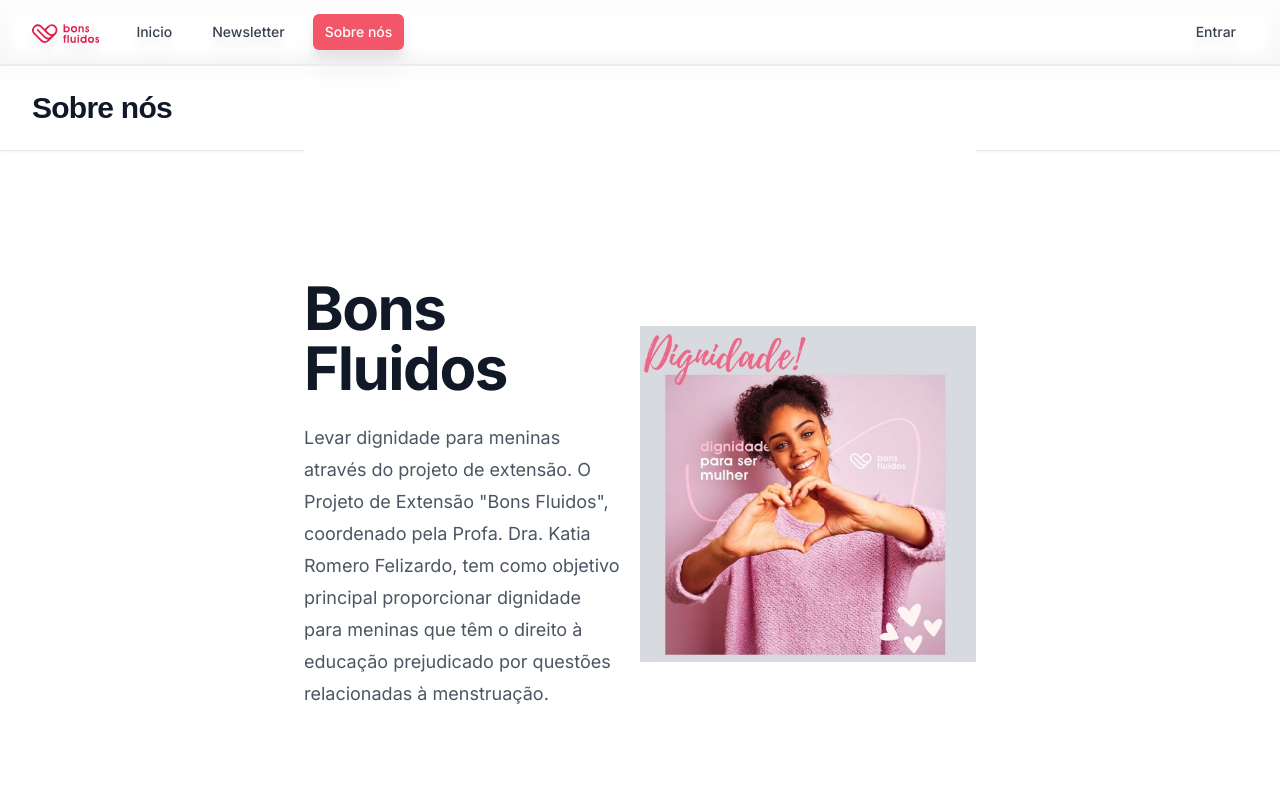
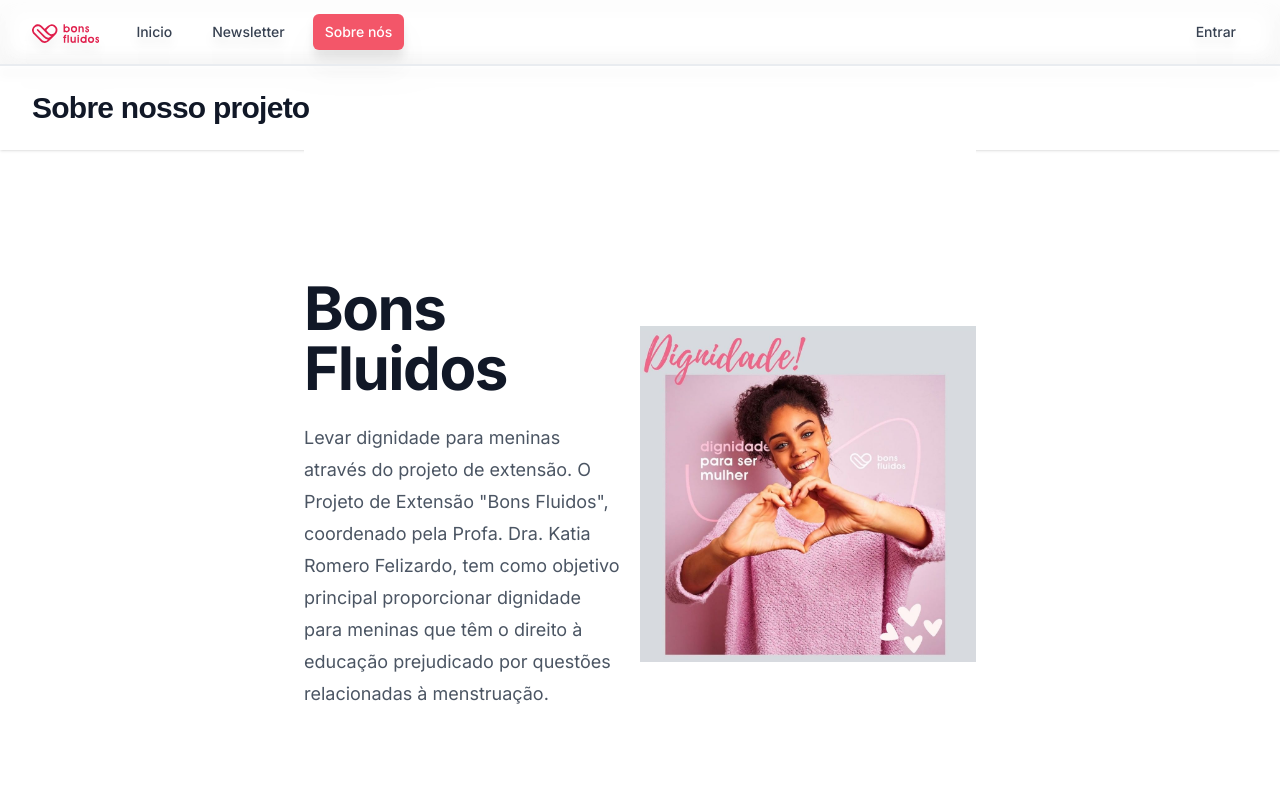
Before and after one commit to GustavoLuche/bons-fluidos-news-management, a Next.js app: page /aboutus in a window 1280 px wide. Shown: the top 800 px of the page. Built offline with nearby package versions, Linux system fonts and the light colour scheme.

Commit message:
Update page.js

```diff
--- a/src/app/aboutus/page.js
+++ b/src/app/aboutus/page.js
@@ -53,7 +53,7 @@
     <main className="flex-auto bg-white">
 
       <Navbar selectedTab="Sobre nós" />
-      <CustomHeader title="Sobre nós" />
+      <CustomHeader title="Sobre nosso projeto" />
       <div className="bg-white mx-auto max-w-2xl py-8 sm:py-16 lg:py-32 flex flex-col sm:flex-row items-center">
         <div className="text-center sm:text-left sm:w-1/2 pr-4">
           <h1 className="text-4xl font-bold tracking-tight text-gray-900 sm:text-6xl">
```
